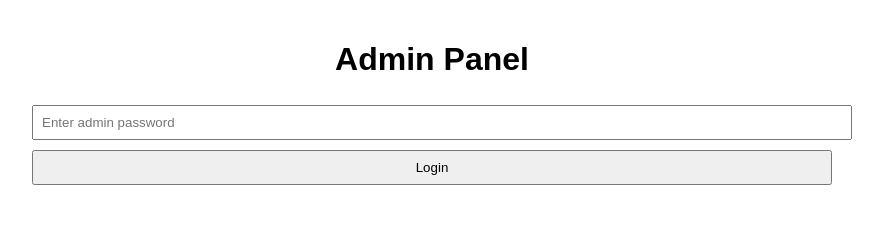
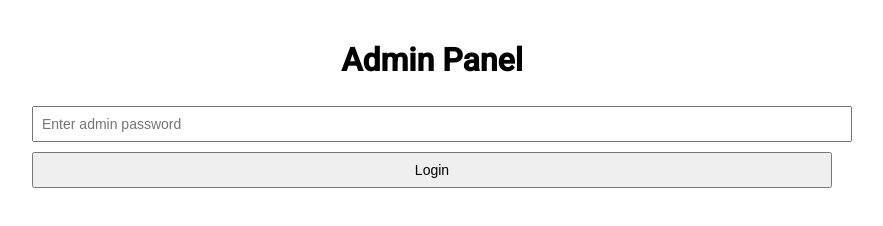
Before and after one commit to tokohn41/tomas-art-site, a website: page public/admin.html in a window 1280 px wide. Shown: the whole page, without its empty margins (208-1091 px from the left). Drawn offline with Linux system fonts and the light colour scheme.

Commit message:
Update admin.html

```diff
--- a/public/admin.html
+++ b/public/admin.html
@@ -3,10 +3,11 @@
 <head>
   <meta charset="UTF-8">
   <title>Admin – Tomás’ Art Gallery</title>
+  <link href="https://fonts.googleapis.com/css2?family=Roboto:wght@400;500&display=swap" rel="stylesheet">
   <style>
-    body { font-family: Arial, sans-serif; max-width: 800px; margin: auto; padding: 20px; }
+    body { font-family: 'Roboto', sans-serif; max-width: 800px; margin: auto; padding: 20px; }
     h1 { text-align: center; }
-    input, textarea, button { width: 100%; margin: 5px 0; padding: 8px; }
+    input, textarea, button { width: 100%; margin: 5px 0; padding: 8px; font-size: 14px; }
     img { max-width: 120px; display: block; margin-bottom: 5px; }
     .painting { border: 1px solid #ccc; padding: 10px; margin-bottom: 10px; }
     #adminContent { display: none; }
@@ -54,17 +55,12 @@ document.getElementById("loginBtn").onclick = () => {
   loadPaintings();
 };
 
-// Upload
 document.getElementById("uploadForm").onsubmit = async (e) => {
   e.preventDefault();
   const formData = new FormData(e.target);
   formData.append("password", adminPassword);
 
-  const res = await fetch("/paintings", {
-    method: "POST",
-    body: formData
-  });
-
+  const res = await fetch("/paintings", { method: "POST", body: formData });
   if (!res.ok) {
     const msg = await res.text();
     alert("Upload failed: " + msg);
@@ -76,7 +72,6 @@ document.getElementById("uploadForm").onsubmit = async (e) => {
   loadPaintings();
 };
 
-// Load paintings
 async function loadPaintings() {
   const res = await fetch("/paintings");
   const data = await res.json();
@@ -96,7 +91,6 @@ async function loadPaintings() {
   });
 }
 
-// Delete painting
 async function deletePainting(id) {
   if (!confirm("Delete this painting?")) return;
 
```
